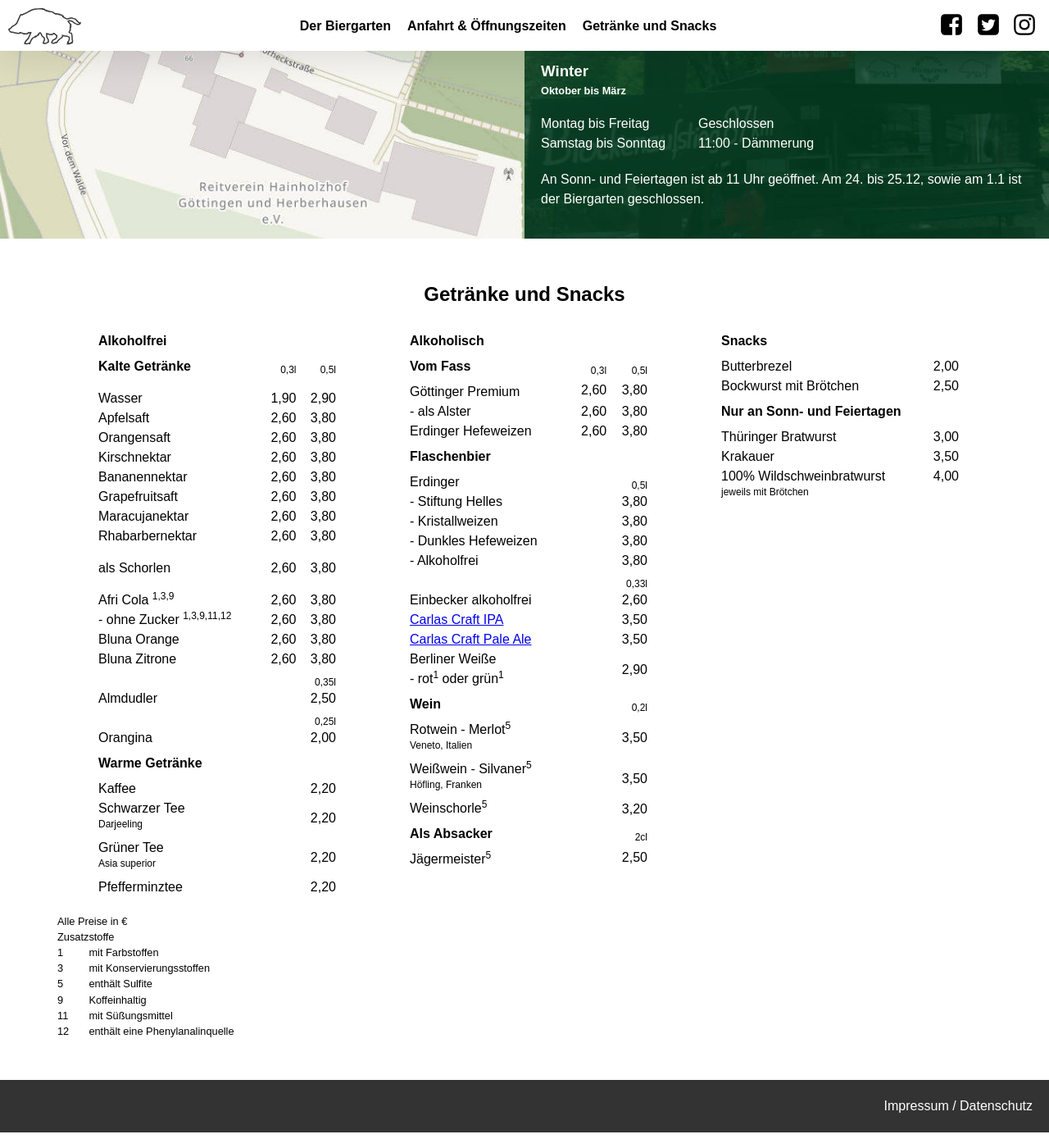
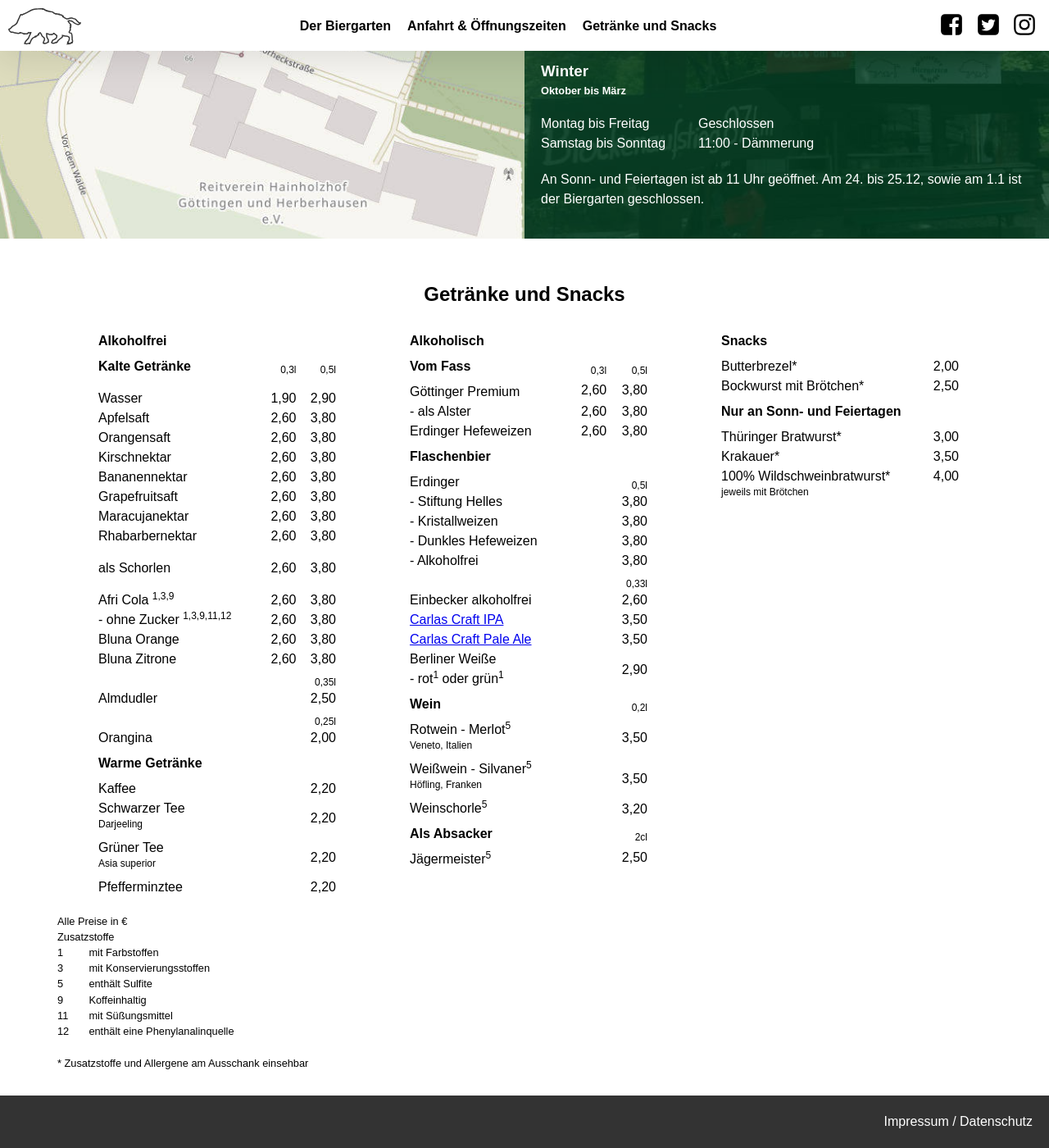
Before and after one commit to versable/kehr-website, a Jekyll site: the page built from index.html, in a window 1280 px wide and 1400 px high, scrolled down 1731 px. Shown: the whole window at 82% size. Built offline with Jekyll 4.4.1, drawn with Linux system fonts in a browser that asks for light colours.

Commit message:
Change menu

```diff
--- a/index.html
+++ b/index.html
@@ -342,12 +342,12 @@ layout: default
                 <th colspan="3">Snacks</th>
             </tr>
             <tr>
-                <td>Butterbrezel</td>
+                <td>Butterbrezel*</td>
                 <td></td>
                 <td>2,00</td>
             </tr>
             <tr>
-                <td>Bockwurst mit Brötchen</td>
+                <td>Bockwurst mit Brötchen*</td>
                 <td></td>
                 <td>2,50</td>
             </tr>
@@ -355,17 +355,17 @@ layout: default
                 <th colspan="3">Nur an Sonn- und Feiertagen</th>
             </tr>
             <tr>
-                <td>Thüringer Bratwurst</td>
+                <td>Thüringer Bratwurst*</td>
                 <td></td>
                 <td>3,00</td>
             </tr>
             <tr>
-                <td>Krakauer</td>
+                <td>Krakauer*</td>
                 <td></td>
                 <td>3,50</td>
             </tr>
             <tr>
-                <td>100% Wildschweinbratwurst</td>
+                <td>100% Wildschweinbratwurst*</td>
                 <td></td>
                 <td>4,00</td>
             </tr>
@@ -393,5 +393,6 @@ layout: default
             <dt>12</dt>
             <dd>enthält eine Phenylanalinquelle</dd>
         </dl>
+        * Zusatzstoffe und Allergene am Ausschank einsehbar
     </div>
 </section>
```
